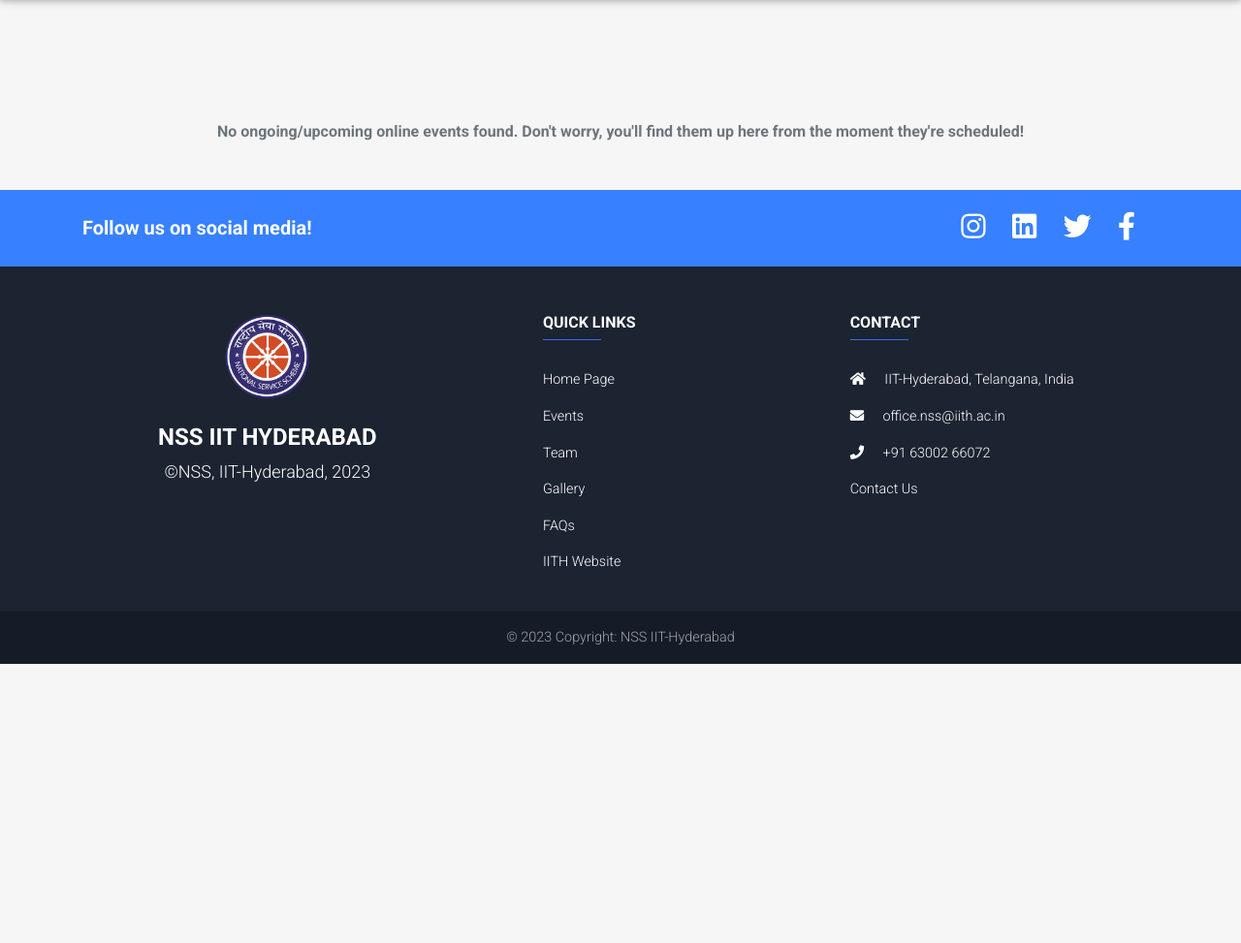
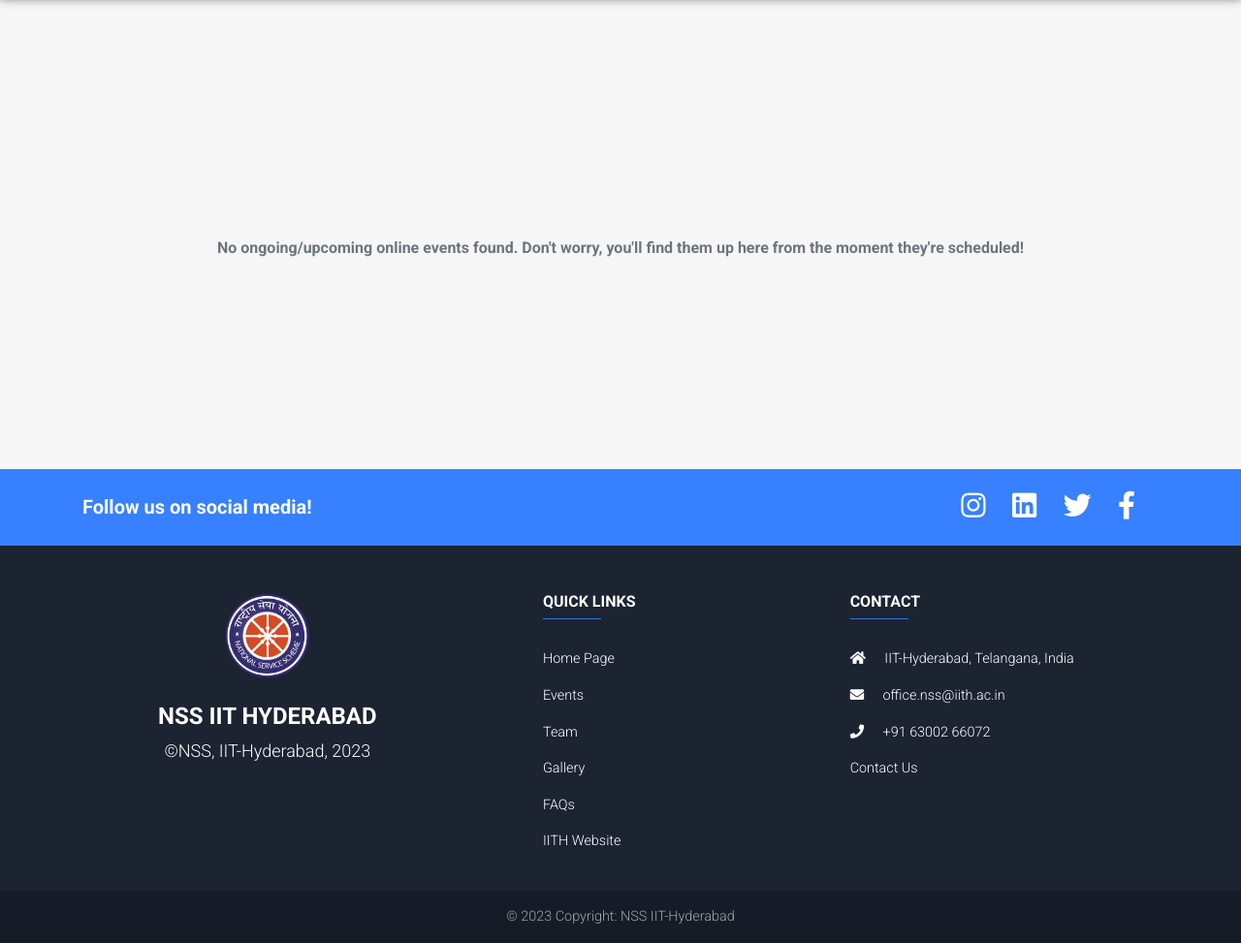
Before and after one commit to iith-nss/iith_nss_jekyll, a Jekyll site: the page built from events/online-events.html, in a window 1280 px wide and 973 px high. Shown: the whole window at 97% size. Built offline with Jekyll 4.4.1, drawn with Linux system fonts in a browser that asks for light colours; nearby versions of some CDN libraries.

Commit message:
Small bug fix made for the Online Events and Offline Events pages

```diff
--- a/events/online-events.html
+++ b/events/online-events.html
@@ -3,5 +3,15 @@
 title: Online Events
 ---
 <div class="container">
-    <p class="text-center text-muted font-weight-bold fs-2 mt-5 mb-5 ms-2 me-2">No ongoing/upcoming online events found. Don't worry, you'll find them up here from the moment they're scheduled!</p>
+    <br>
+    <br>
+    <br>
+    <br>
+    <br>
+    <p class="text-center text-muted font-weight-bold fs-1 mt-5 mb-5 ms-2 me-2">No ongoing/upcoming online events found. Don't worry, you'll find them up here from the moment they're scheduled!</p>
+    <br>
+    <br>
+    <br>
+    <br>
+    <br>
 </div>
```
Also changed, not shown: events/offline-events.html (+11 -1 lines).
